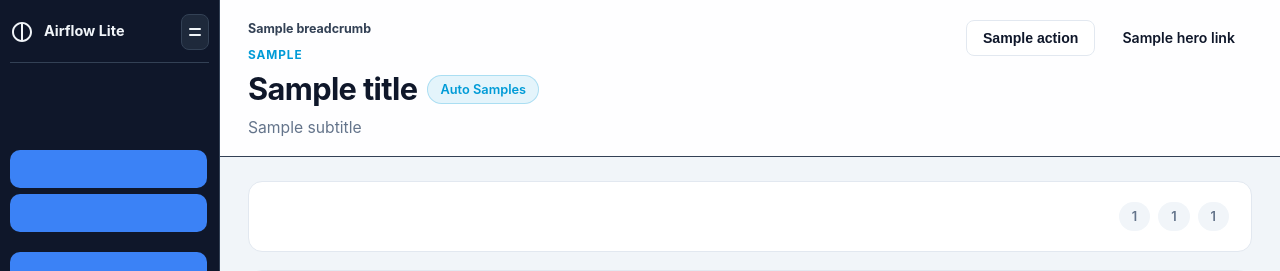
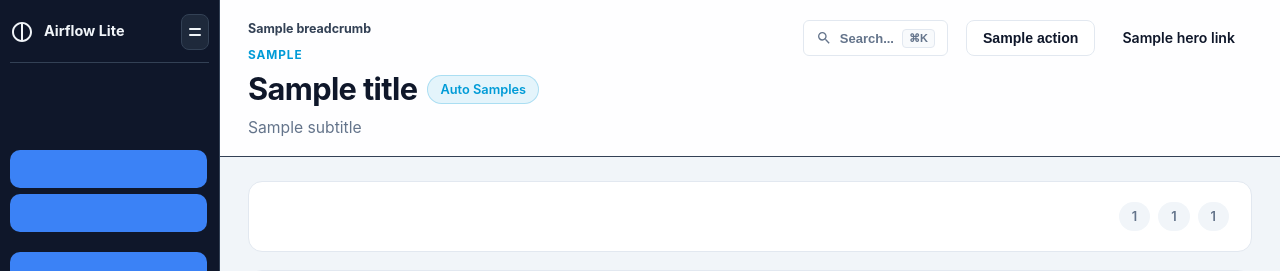
Before and after one commit to jwleepro/airflow_lite, a Python web app: template src/airflow_lite/api/templates/admin.html in a window 1280 px wide. Shown: the top 271 px of the page. Run offline with Jinja, Linux system fonts and the light colour scheme; the template is opened without the code that fills it: most values are stand-ins (such as "Sample title", 1, 10 or a date in 2020).

Commit message:
feat(topbar): add global search bar with ⌘K shortcut indicator
- Add search trigger button in topbar header
- Include search icon, placeholder text, and keyboard shortcut hint
- Style search bar with proper hover/focus states

Closes #58

Co-Authored-By: Claude Opus 4.5 <noreply@anthropic.com>

```diff
--- a/src/airflow_lite/api/static/css/app.css
+++ b/src/airflow_lite/api/static/css/app.css
@@ -549,6 +549,55 @@ pre,
   margin: 0;
 }
 
+.topbar-search {
+  flex-shrink: 0;
+  margin-left: auto;
+}
+
+.search-trigger {
+  display: flex;
+  align-items: center;
+  gap: 8px;
+  height: 36px;
+  padding: 0 12px;
+  border: 1px solid var(--line);
+  border-radius: 6px;
+  background: var(--surface);
+  color: var(--muted);
+  font-size: 13px;
+  cursor: pointer;
+  transition: border-color 0.15s, box-shadow 0.15s;
+}
+
+.search-trigger:hover {
+  border-color: var(--line-strong);
+}
+
+.search-trigger:focus-visible {
+  outline: none;
+  border-color: var(--brand);
+  box-shadow: 0 0 0 2px var(--brand-soft);
+}
+
+.search-icon {
+  flex-shrink: 0;
+}
+
+.search-placeholder {
+  flex-grow: 1;
+  text-align: left;
+}
+
+.search-kbd {
+  flex-shrink: 0;
+  padding: 2px 6px;
+  border: 1px solid var(--line);
+  border-radius: 4px;
+  background: var(--surface-muted);
+  font-family: inherit;
+  font-size: 11px;
+}
+
 /* ===== Main Content ===== */
 .main-stage {
   padding: 24px 28px 32px;
--- a/src/airflow_lite/api/templates/base.html
+++ b/src/airflow_lite/api/templates/base.html
@@ -148,6 +148,15 @@
             </div>
             {% if subtitle %}<p class="page-subtitle">{{ subtitle }}</p>{% endif %}
           </div>
+          <div class="topbar-search">
+            <button id="global-search-btn" class="search-trigger" type="button" aria-label="Search">
+              <svg class="search-icon" viewBox="0 0 24 24" width="16" height="16" aria-hidden="true">
+                <path fill="currentColor" d="M15.5 14h-.79l-.28-.27A6.47 6.47 0 0 0 16 9.5 6.5 6.5 0 1 0 9.5 16c1.61 0 3.09-.59 4.23-1.57l.27.28v.79l5 4.99L20.49 19l-4.99-5Zm-6 0C7.01 14 5 11.99 5 9.5S7.01 5 9.5 5 14 7.01 14 9.5 11.99 14 9.5 14Z"/>
+              </svg>
+              <span class="search-placeholder">Search...</span>
+              <kbd class="search-kbd">⌘K</kbd>
+            </button>
+          </div>
           {% if hero_actions or hero_links %}
           <div class="topbar-actions">
             {% for action in hero_actions %}
```
